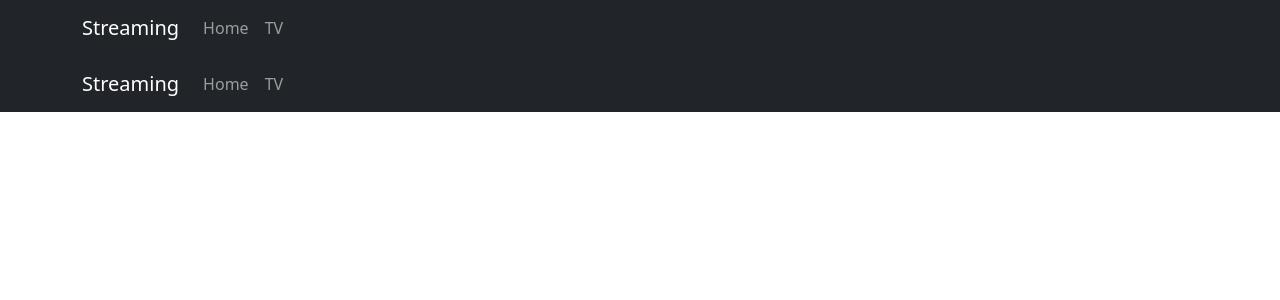
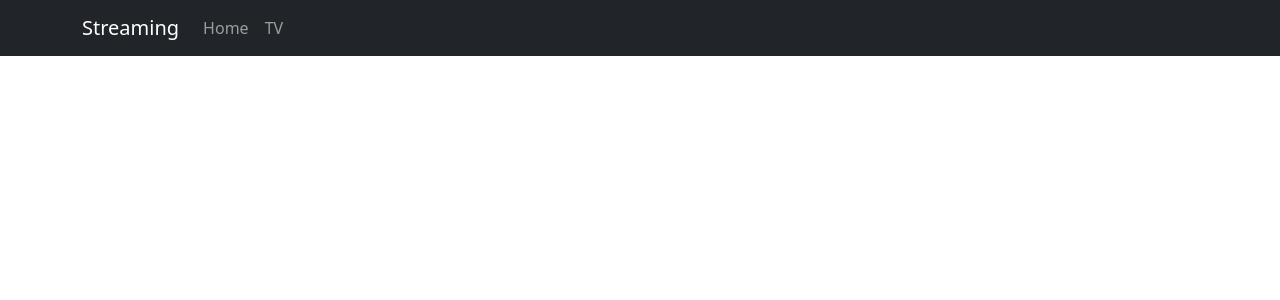
Before and after one commit to hxrsmurf/nextjs-stream-kvch, a Next.js app: page / in a window 1280 px wide. Shown: the top 300 px of the page. Built offline with nearby package versions, Linux system fonts and the light colour scheme.

Commit message:
Remove navigation from index.js

```diff
--- a/pages/index.js
+++ b/pages/index.js
@@ -1,9 +1,6 @@
-import Navigation from '../components/Navigation'
-
 export default function Home() {
   return (
     <>
-    <Navigation/>
     </>
   )
 }
```
